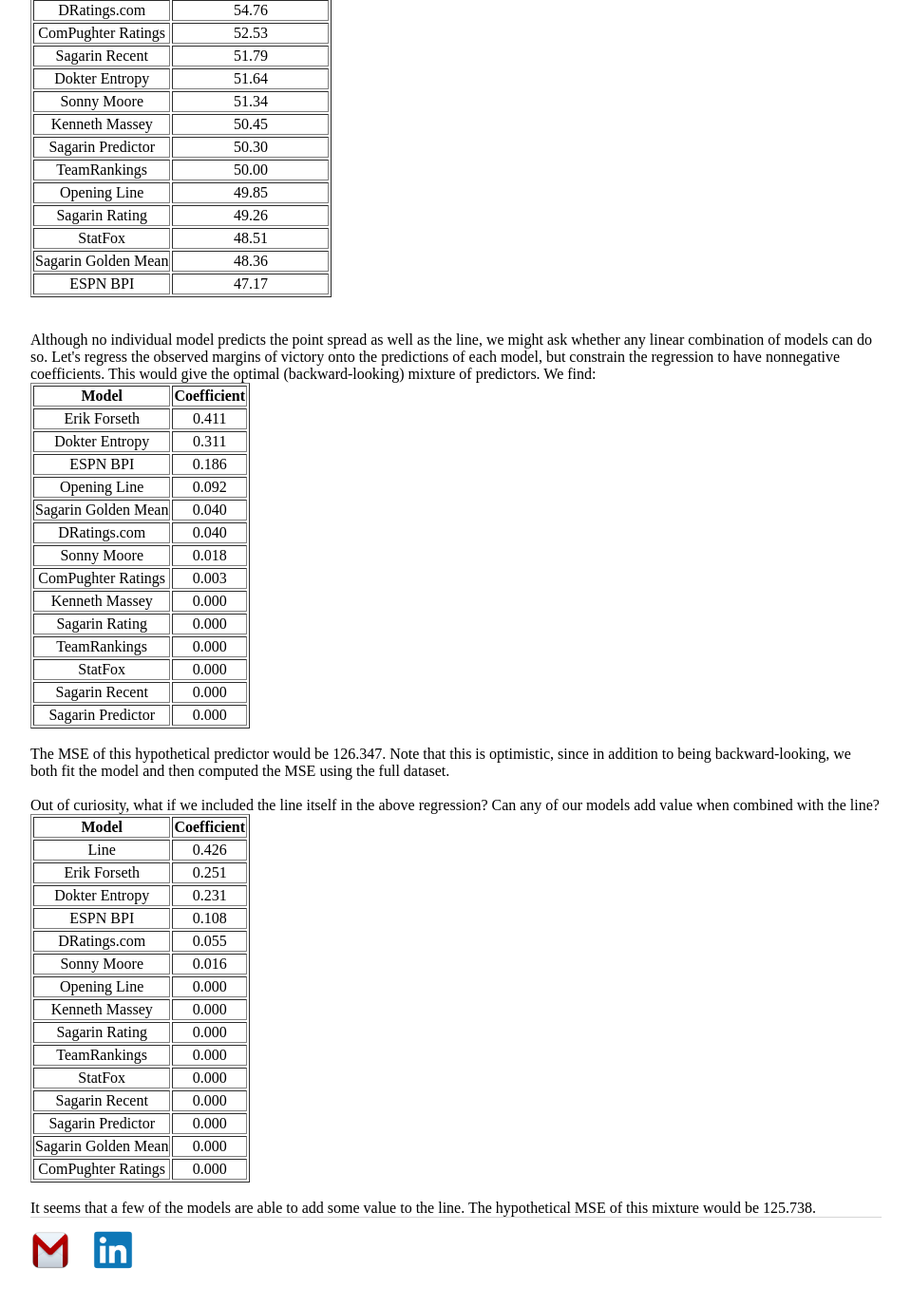
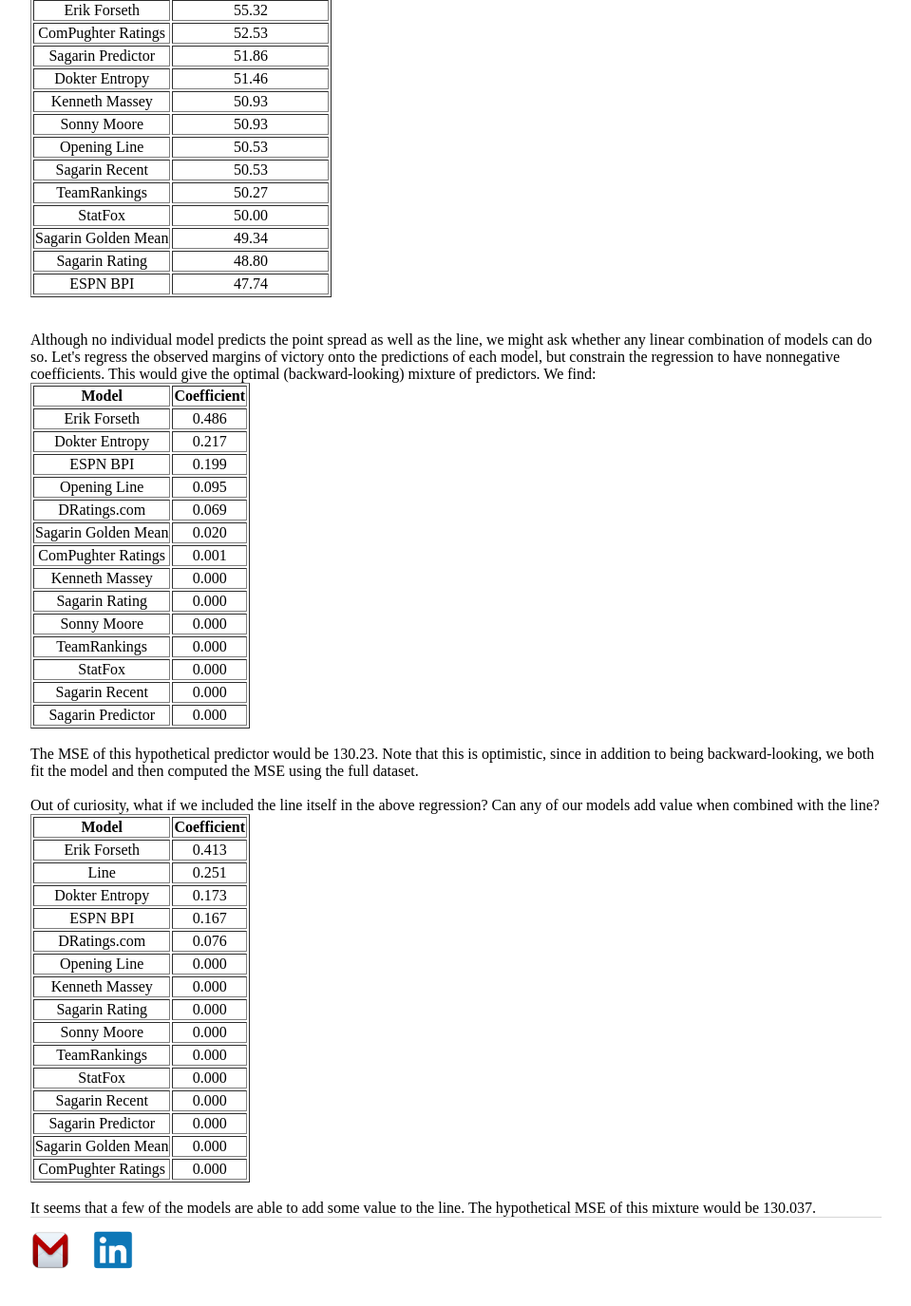
Before and after one commit to erikrforseth/erikrforseth.github.io, a Jekyll site: the page built from about.html, in a window 1280 px wide and 1400 px high, scrolled down 1175 px. Shown: the top 1375 px of the window at 95% size, without its empty margins (160-1119 px from the left). Built offline with Jekyll 4.4.1, drawn with Linux system fonts in a browser that asks for light colours; some of the changed text lies outside the part shown.

Commit message:
about page

```diff
--- a/about.html
+++ b/about.html
@@ -15,64 +15,64 @@
   </thead>
   <tbody>
     <tr align="center">
-      <td>Line</td>
-      <td>127.618</td>
+      <td>Erik Forseth</td>
+      <td>131.726</td>
     </tr>
     <tr align="center">
-      <td>Erik Forseth</td>
-      <td>128.522</td>
+      <td>Line</td>
+      <td>132.589</td>
     </tr>
     <tr align="center">
       <td>Opening Line</td>
-      <td>129.903</td>
+      <td>133.518</td>
     </tr>
     <tr align="center">
       <td>TeamRankings</td>
-      <td>132.311</td>
+      <td>136.158</td>
+    </tr>
+    <tr align="center">
+      <td>Sagarin Golden Mean</td>
+      <td>137.766</td>
+    </tr>
+    <tr align="center">
+      <td>Sagarin Predictor</td>
+      <td>137.853</td>
     </tr>
     <tr align="center">
       <td>Sagarin Rating</td>
-      <td>134.019</td>
-    </tr>
-    <tr align="center">
-      <td>Sagarin Golden Mean</td>
-      <td>134.046</td>
-    </tr>
-    <tr align="center">
-      <td>Sagarin Predictor</td>
-      <td>134.306</td>
+      <td>138.128</td>
     </tr>
     <tr align="center">
       <td>Dokter Entropy</td>
-      <td>135.152</td>
+      <td>139.756</td>
     </tr>
     <tr align="center">
       <td>ESPN BPI</td>
-      <td>142.560</td>
+      <td>144.494</td>
+    </tr>
+    <tr align="center">
+      <td>Sagarin Recent</td>
+      <td>149.725</td>
+    </tr>
+    <tr align="center">
+      <td>Kenneth Massey</td>
+      <td>149.959</td>
     </tr>
     <tr align="center">
       <td>Sonny Moore</td>
-      <td>145.190</td>
-    </tr>
-    <tr align="center">
-      <td>Sagarin Recent</td>
-      <td>145.391</td>
-    </tr>
-    <tr align="center">
-      <td>Kenneth Massey</td>
-      <td>147.185</td>
+      <td>150.019</td>
     </tr>
     <tr align="center">
       <td>DRatings.com</td>
-      <td>149.074</td>
+      <td>150.817</td>
     </tr>
     <tr align="center">
       <td>StatFox</td>
-      <td>149.745</td>
+      <td>151.156</td>
     </tr>
     <tr align="center">
       <td>ComPughter Ratings</td>
-      <td>162.541</td>
+      <td>167.088</td>
     </tr>
   </tbody>
 </table>
@@ -87,63 +87,63 @@
   <tbody>
     <tr align="center">
       <td>Dokter Entropy</td>
-      <td>83.04</td>
+      <td>81.38</td>
     </tr>
     <tr align="center">
       <td>Line</td>
-      <td>82.29</td>
+      <td>80.32</td>
     </tr>
     <tr align="center">
       <td>Erik Forseth</td>
-      <td>81.10</td>
+      <td>79.65</td>
+    </tr>
+    <tr align="center">
+      <td>ESPN BPI</td>
+      <td>79.26</td>
     </tr>
     <tr align="center">
       <td>Opening Line</td>
-      <td>80.95</td>
-    </tr>
-    <tr align="center">
-      <td>ESPN BPI</td>
-      <td>80.06</td>
+      <td>79.12</td>
     </tr>
     <tr align="center">
       <td>Sagarin Rating</td>
-      <td>80.06</td>
+      <td>78.72</td>
     </tr>
     <tr align="center">
       <td>TeamRankings</td>
-      <td>80.06</td>
+      <td>78.72</td>
     </tr>
     <tr align="center">
       <td>Sagarin Predictor</td>
-      <td>80.06</td>
+      <td>78.72</td>
     </tr>
     <tr align="center">
       <td>Sagarin Golden Mean</td>
-      <td>80.06</td>
+      <td>78.72</td>
+    </tr>
+    <tr align="center">
+      <td>ComPughter Ratings</td>
+      <td>78.19</td>
     </tr>
     <tr align="center">
       <td>Kenneth Massey</td>
-      <td>79.46</td>
-    </tr>
-    <tr align="center">
-      <td>ComPughter Ratings</td>
-      <td>79.46</td>
+      <td>77.93</td>
     </tr>
     <tr align="center">
       <td>StatFox</td>
-      <td>78.87</td>
+      <td>77.39</td>
     </tr>
     <tr align="center">
       <td>DRatings.com</td>
-      <td>78.57</td>
+      <td>77.13</td>
     </tr>
     <tr align="center">
       <td>Sagarin Recent</td>
-      <td>78.42</td>
+      <td>76.73</td>
     </tr>
     <tr align="center">
       <td>Sonny Moore</td>
-      <td>77.38</td>
+      <td>75.80</td>
     </tr>
   </tbody>
 </table>
@@ -159,60 +159,60 @@
   </thead>
   <tbody>
     <tr align="center">
-      <td>Erik Forseth</td>
-      <td>54.76</td>
+      <td>DRatings.com</td>
+      <td>56.25</td>
     </tr>
     <tr align="center">
-      <td>DRatings.com</td>
-      <td>54.76</td>
+      <td>Erik Forseth</td>
+      <td>55.32</td>
     </tr>
     <tr align="center">
       <td>ComPughter Ratings</td>
       <td>52.53</td>
     </tr>
     <tr align="center">
-      <td>Sagarin Recent</td>
-      <td>51.79</td>
+      <td>Sagarin Predictor</td>
+      <td>51.86</td>
     </tr>
     <tr align="center">
       <td>Dokter Entropy</td>
-      <td>51.64</td>
+      <td>51.46</td>
+    </tr>
+    <tr align="center">
+      <td>Kenneth Massey</td>
+      <td>50.93</td>
     </tr>
     <tr align="center">
       <td>Sonny Moore</td>
-      <td>51.34</td>
+      <td>50.93</td>
     </tr>
     <tr align="center">
-      <td>Kenneth Massey</td>
-      <td>50.45</td>
+      <td>Opening Line</td>
+      <td>50.53</td>
     </tr>
     <tr align="center">
-      <td>Sagarin Predictor</td>
-      <td>50.30</td>
+      <td>Sagarin Recent</td>
+      <td>50.53</td>
     </tr>
     <tr align="center">
       <td>TeamRankings</td>
+      <td>50.27</td>
+    </tr>
+    <tr align="center">
+      <td>StatFox</td>
       <td>50.00</td>
     </tr>
     <tr align="center">
-      <td>Opening Line</td>
-      <td>49.85</td>
+      <td>Sagarin Golden Mean</td>
+      <td>49.34</td>
     </tr>
     <tr align="center">
       <td>Sagarin Rating</td>
-      <td>49.26</td>
-    </tr>
-    <tr align="center">
-      <td>StatFox</td>
-      <td>48.51</td>
-    </tr>
-    <tr align="center">
-      <td>Sagarin Golden Mean</td>
-      <td>48.36</td>
+      <td>48.80</td>
     </tr>
     <tr align="center">
       <td>ESPN BPI</td>
-      <td>47.17</td>
+      <td>47.74</td>
     </tr>
   </tbody>
 </table>
@@ -229,35 +229,31 @@
   <tbody>
     <tr align="center">
       <td>Erik Forseth</td>
-      <td>0.411</td>
+      <td>0.486</td>
     </tr>
     <tr align="center">
       <td>Dokter Entropy</td>
-      <td>0.311</td>
+      <td>0.217</td>
     </tr>
     <tr align="center">
       <td>ESPN BPI</td>
-      <td>0.186</td>
+      <td>0.199</td>
     </tr>
     <tr align="center">
       <td>Opening Line</td>
-      <td>0.092</td>
+      <td>0.095</td>
+    </tr>
+    <tr align="center">
+      <td>DRatings.com</td>
+      <td>0.069</td>
     </tr>
     <tr align="center">
       <td>Sagarin Golden Mean</td>
-      <td>0.040</td>
-    </tr>
-    <tr align="center">
-      <td>DRatings.com</td>
-      <td>0.040</td>
-    </tr>
-    <tr align="center">
-      <td>Sonny Moore</td>
-      <td>0.018</td>
+      <td>0.020</td>
     </tr>
     <tr align="center">
       <td>ComPughter Ratings</td>
-      <td>0.003</td>
+      <td>0.001</td>
     </tr>
     <tr align="center">
       <td>Kenneth Massey</td>
@@ -265,6 +261,10 @@
     </tr>
     <tr align="center">
       <td>Sagarin Rating</td>
+      <td>0.000</td>
+    </tr>
+    <tr align="center">
+      <td>Sonny Moore</td>
       <td>0.000</td>
     </tr>
     <tr align="center">
@@ -286,7 +286,7 @@
   </tbody>
 </table>
 <br>
-The MSE of this hypothetical predictor would be 126.347. Note that this is optimistic, since in addition to being backward-looking, we both fit the model and then computed the MSE using the full dataset.
+The MSE of this hypothetical predictor would be 130.23. Note that this is optimistic, since in addition to being backward-looking, we both fit the model and then computed the MSE using the full dataset.
 <br><br>
 Out of curiosity, what if we included the line itself in the above regression? Can any of our models add value when combined with the line?<table border="1" class="dataframe">
   <thead>
@@ -297,28 +297,24 @@
   </thead>
   <tbody>
     <tr align="center">
-      <td>Line</td>
-      <td>0.426</td>
+      <td>Erik Forseth</td>
+      <td>0.413</td>
     </tr>
     <tr align="center">
-      <td>Erik Forseth</td>
+      <td>Line</td>
       <td>0.251</td>
     </tr>
     <tr align="center">
       <td>Dokter Entropy</td>
-      <td>0.231</td>
+      <td>0.173</td>
     </tr>
     <tr align="center">
       <td>ESPN BPI</td>
-      <td>0.108</td>
+      <td>0.167</td>
     </tr>
     <tr align="center">
       <td>DRatings.com</td>
-      <td>0.055</td>
-    </tr>
-    <tr align="center">
-      <td>Sonny Moore</td>
-      <td>0.016</td>
+      <td>0.076</td>
     </tr>
     <tr align="center">
       <td>Opening Line</td>
@@ -330,6 +326,10 @@
     </tr>
     <tr align="center">
       <td>Sagarin Rating</td>
+      <td>0.000</td>
+    </tr>
+    <tr align="center">
+      <td>Sonny Moore</td>
       <td>0.000</td>
     </tr>
     <tr align="center">
@@ -359,4 +359,4 @@
   </tbody>
 </table>
 <br>
-It seems that a few of the models are able to add some value to the line. The hypothetical MSE of this mixture would be 125.738.
+It seems that a few of the models are able to add some value to the line. The hypothetical MSE of this mixture would be 130.037.
```
Also changed, not shown: other parts of about.html (+1 -1 lines).
